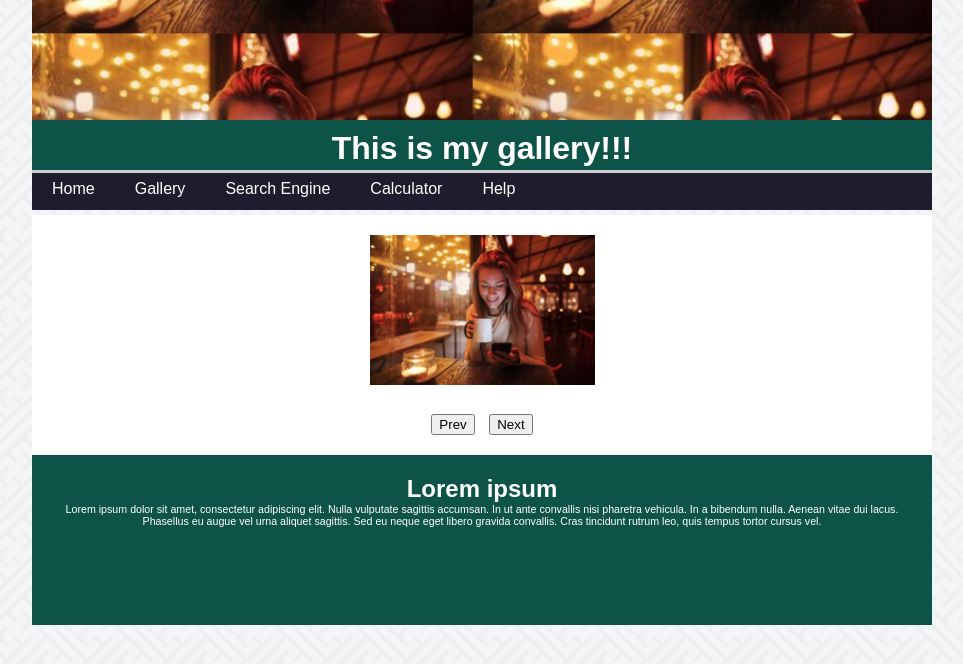
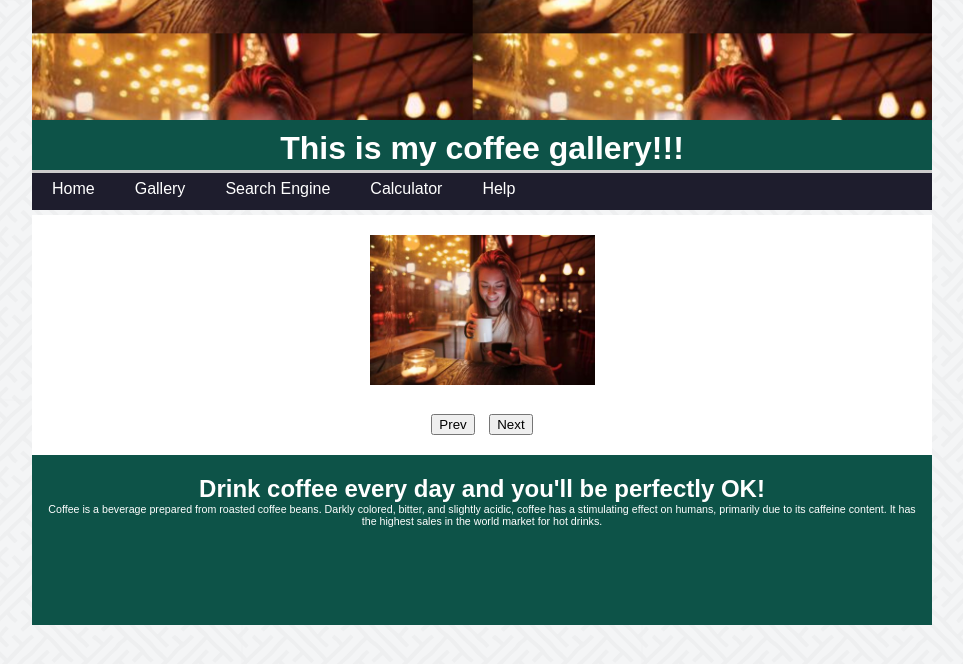
Before and after one commit to ssamko0911/simple-qa, a plain HTML site: page gallery.html in a window 1280 px wide. Shown: the whole page, without its empty margins (158-1121 px from the left). Drawn offline with Linux system fonts and the light colour scheme.

Commit message:
Adding random texts

```diff
--- a/gallery.html
+++ b/gallery.html
@@ -9,7 +9,7 @@
 <center>
     <div id="wrapper">
         <header id="banner">
-            <h1 id="titleTxt">This is my gallery!!!</h1>
+            <h1 id="titleTxt">This is my coffee gallery!!!</h1>
         </header>
         <nav>
             <ul>
@@ -34,13 +34,8 @@
             </form>
         </div>
         <div id="footer">
-            <h2 id="motto">Lorem ipsum</h2>
-            <p id="ftxt">Lorem ipsum dolor sit amet, consectetur adipiscing elit.
-                Nulla vulputate sagittis accumsan. In ut ante convallis nisi
-                pharetra vehicula. In a bibendum nulla. Aenean vitae dui lacus.
-                Phasellus eu augue vel urna aliquet sagittis. Sed eu neque eget
-                libero gravida convallis. Cras tincidunt rutrum leo, quis
-                tempus tortor cursus vel.</p>
+            <h2 id="motto">Drink coffee every day and you'll be perfectly OK!</h2>
+            <p id="ftxt">Coffee is a beverage prepared from roasted coffee beans. Darkly colored, bitter, and slightly acidic, coffee has a stimulating effect on humans, primarily due to its caffeine content. It has the highest sales in the world market for hot drinks.</p>
         </div>
     </div>
 </center>
```
Also changed, not shown: index.html (+3 -8 lines).
